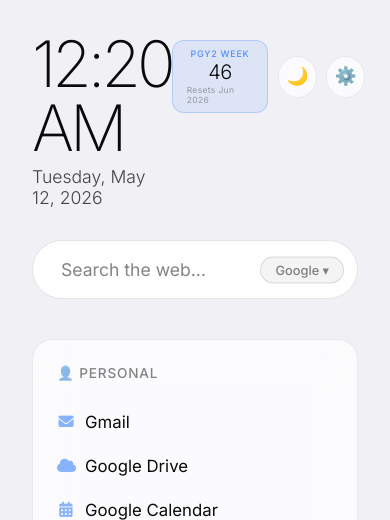
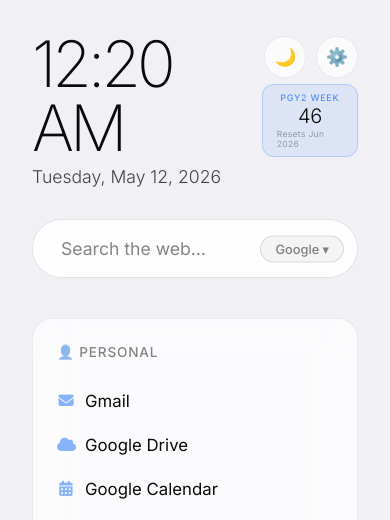
Before and after one commit to jwallis572/jbw-homepage, a plain HTML site: page index.html in a window 390 px wide. Shown: the top 520 px of the page. Drawn offline with Linux system fonts and the light colour scheme; no server answers.

Commit message:
fix: PGY badge stacks below icons on mobile

```diff
--- a/index.html
+++ b/index.html
@@ -91,6 +91,10 @@
       margin-top: 0.4rem;
     }
     .header-right { display: flex; gap: 0.6rem; padding-top: 0.5rem; align-items: center; }
+    .icon-btns { display: flex; gap: 0.6rem; }
+    @media (max-width: 768px) {
+      .header-right { flex-direction: column; align-items: flex-end; gap: 0.4rem; padding-top: 0.25rem; }
+    }
 
     .pgy-badge {
       background: var(--accent-10);
@@ -506,13 +510,15 @@
       <p id="date">Loading...</p>
     </div>
     <div class="header-right">
+      <div class="icon-btns">
+        <button class="icon-btn" id="theme-btn" title="Toggle dark/light mode" aria-label="Toggle theme">🌙</button>
+        <button class="icon-btn" id="settings-btn" title="Settings" aria-label="Open settings">⚙️</button>
+      </div>
       <div class="pgy-badge" id="pgy-badge">
         <span class="pgy-label" id="pgy-label">PGY2 WEEK</span>
         <span class="pgy-week" id="pgy-week">--</span>
         <span class="pgy-reset" id="pgy-reset">Resets --- ----</span>
       </div>
-      <button class="icon-btn" id="theme-btn" title="Toggle dark/light mode" aria-label="Toggle theme">🌙</button>
-      <button class="icon-btn" id="settings-btn" title="Settings" aria-label="Open settings">⚙️</button>
     </div>
   </header>
 
```
